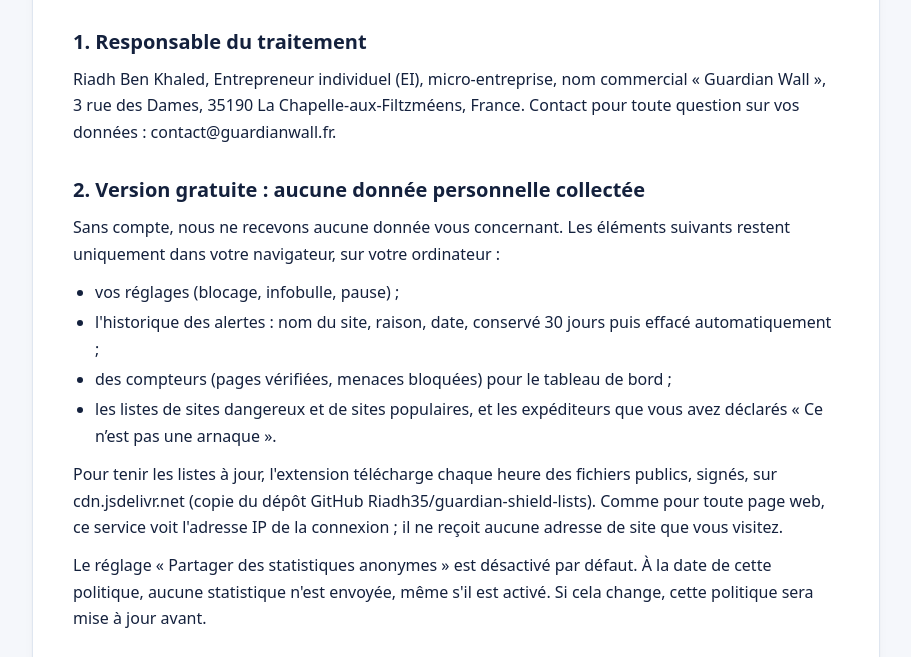
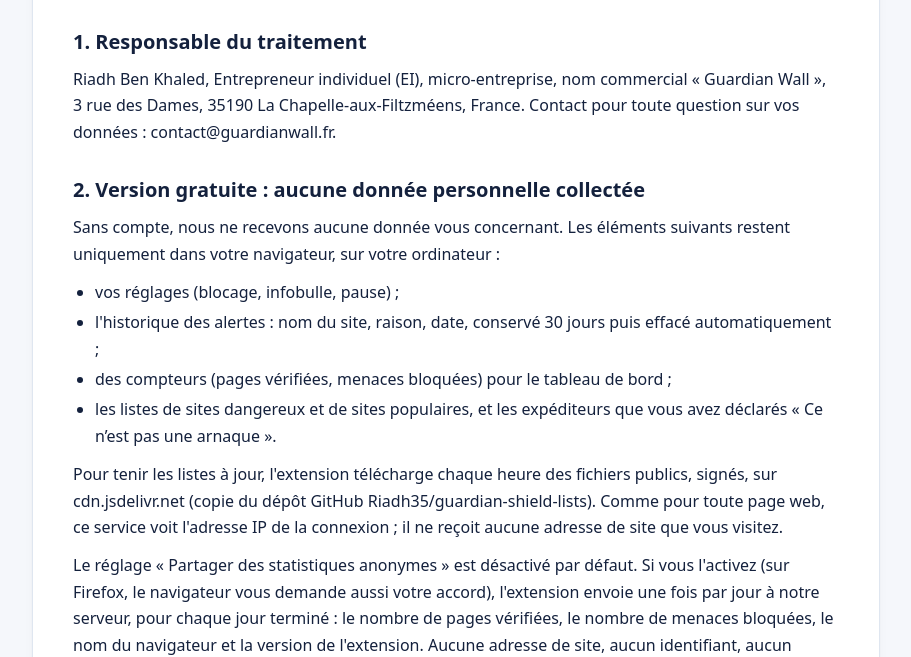
Before and after one commit to Riadh35/Riadh35.github.io, a plain HTML site: page shield/confidentialite/index.html in a window 1280 px wide. Shown: the part 292-949 px from the top of the page, without its empty margins (184-1095 px from the left). Drawn offline with Linux system fonts and the light colour scheme.

Commit message:
Politique de confidentialité : statistiques anonymes (opt-in)

```diff
--- a/shield/confidentialite/index.html
+++ b/shield/confidentialite/index.html
@@ -16,7 +16,7 @@
 <p>Sans compte, nous ne recevons aucune donnée vous concernant. Les éléments suivants restent uniquement dans votre navigateur, sur votre ordinateur :</p>
 <ul><li>vos réglages (blocage, infobulle, pause) ;</li><li>l'historique des alertes : nom du site, raison, date, conservé 30 jours puis effacé automatiquement ;</li><li>des compteurs (pages vérifiées, menaces bloquées) pour le tableau de bord ;</li><li>les listes de sites dangereux et de sites populaires, et les expéditeurs que vous avez déclarés « Ce n’est pas une arnaque ».</li></ul>
 <p>Pour tenir les listes à jour, l'extension télécharge chaque heure des fichiers publics, signés, sur cdn.jsdelivr.net (copie du dépôt GitHub Riadh35/guardian-shield-lists). Comme pour toute page web, ce service voit l'adresse IP de la connexion ; il ne reçoit aucune adresse de site que vous visitez.</p>
-<p>Le réglage « Partager des statistiques anonymes » est désactivé par défaut. À la date de cette politique, aucune statistique n'est envoyée, même s'il est activé. Si cela change, cette politique sera mise à jour avant.</p>
+<p>Le réglage « Partager des statistiques anonymes » est désactivé par défaut. Si vous l'activez (sur Firefox, le navigateur vous demande aussi votre accord), l'extension envoie une fois par jour à notre serveur, pour chaque jour terminé : le nombre de pages vérifiées, le nombre de menaces bloquées, le nom du navigateur et la version de l'extension. Aucune adresse de site, aucun identifiant, aucun historique n'est envoyé. Nous ne conservons que des totaux par jour, navigateur et version ; l'adresse IP de la connexion sert seulement à limiter les envois répétés (sous une forme chiffrée effacée au bout d'un jour) et n'est pas conservée. Base légale : votre consentement, que vous retirez à tout moment en désactivant le réglage.</p>
 <h2>3. Compte, Premium et Famille</h2>
 <p>Un compte est nécessaire uniquement pour Premium, Famille ou rejoindre un proche. Nous traitons alors :</p>
 <div class="tw"><table><thead><tr><th scope="col">Données</th><th scope="col">Pourquoi</th><th scope="col">Base légale</th><th scope="col">Durée</th></tr></thead><tbody><tr><td>Adresse email</td><td>Vous connecter par lien, vous envoyer les emails du service</td><td>Exécution du contrat</td><td>Jusqu'à la suppression du compte</td></tr><tr><td>Offre, statut, dates d’essai et d’abonnement</td><td>Ouvrir vos droits Premium ou Famille</td><td>Exécution du contrat</td><td>Jusqu'à la suppression du compte</td></tr><tr><td>Identifiants Stripe (client, abonnement)</td><td>Relier votre compte à votre paiement</td><td>Exécution du contrat</td><td>Jusqu'à la suppression du compte</td></tr><tr><td>Famille : prénom choisi, rôle, consentement aux alertes</td><td>Faire fonctionner la protection d’un proche</td><td>Consentement du proche (retirable à tout moment)</td><td>Jusqu'au départ de la famille</td></tr><tr><td>Alertes Famille : nom du site dangereux, type, heure</td><td>Prévenir le gardien</td><td>Consentement du proche</td><td>30 jours</td></tr><tr><td>Jeton de session (stocké chiffré par hachage)</td><td>Rester connecté</td><td>Exécution du contrat</td><td>Jusqu’à la déconnexion</td></tr><tr><td>Adresse IP et adresse email dans des compteurs</td><td>Limiter les abus (envois de liens en rafale)</td><td>Intérêt légitime (sécurité)</td><td>48 heures au plus</td></tr></tbody></table></div>
```
